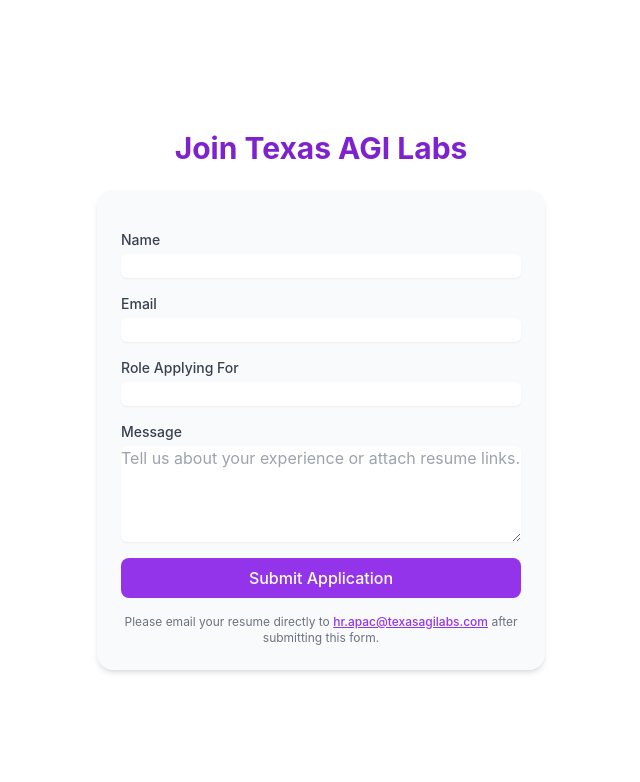
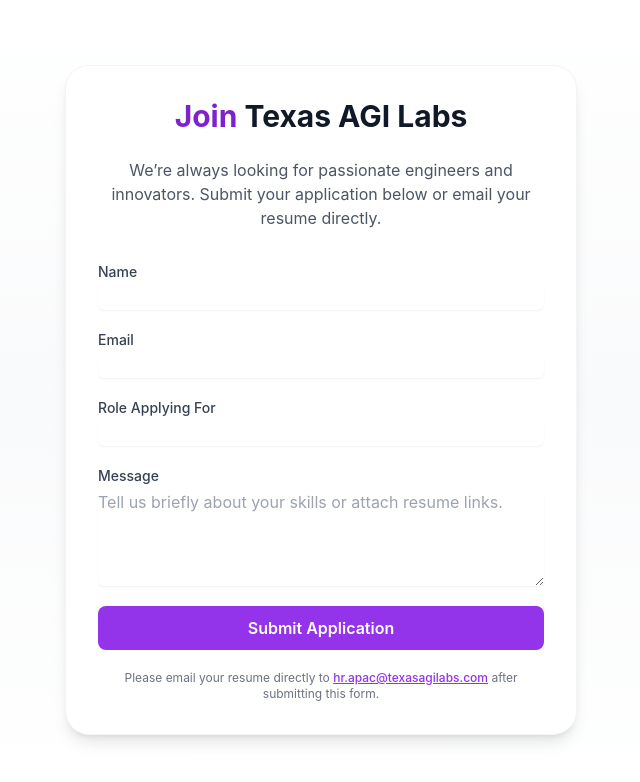
Before and after one commit to saravanan08071979/texasagilabs-site, a Next.js app: page /careers in a window 1280 px wide. Shown: the top 782 px of the page, without its empty margins (319-959 px from the left). Built offline with nearby package versions, Linux system fonts and the light colour scheme.

Commit message:
reverted the older changes

```diff
--- a/pages/careers.jsx
+++ b/pages/careers.jsx
@@ -5,27 +5,34 @@
 
   if (submitted) {
     return (
-      <div className="flex flex-col items-center justify-center min-h-screen text-center">
-        <h1 className="text-3xl font-bold text-purple-600">Thank You!</h1>
-        <p className="text-gray-700 mt-3">
-          Your application has been submitted successfully. Our HR team will contact you soon.
+      <div className="flex flex-col items-center justify-center min-h-screen bg-white text-center px-6">
+        <h1 className="text-4xl font-extrabold text-purple-700 mb-3">
+          Thank You!
+        </h1>
+        <p className="text-gray-700 text-lg">
+          Your application has been submitted successfully. Our HR team will get in touch soon.
         </p>
       </div>
     );
   }
 
   return (
-    <div className="flex flex-col items-center justify-center min-h-screen bg-white px-4">
-      <div className="max-w-md w-full">
+    <div className="flex flex-col items-center justify-center min-h-screen bg-gradient-to-b from-white via-gray-50 to-white px-4 py-10">
+      <div className="max-w-lg w-full bg-white rounded-3xl shadow-lg p-8 border border-gray-100">
         <h1 className="text-3xl font-bold text-center mb-6 text-purple-700">
-          Join Texas AGI Labs
+          Join <span className="text-gray-900">Texas AGI Labs</span>
         </h1>
+
+        <p className="text-center text-gray-600 mb-8">
+          We’re always looking for passionate engineers and innovators.
+          Submit your application below or email your resume directly.
+        </p>
 
         <form
           action="https://api.web3forms.com/submit"
           method="POST"
           onSubmit={() => setSubmitted(true)}
-          className="space-y-4 bg-gray-50 p-6 rounded-2xl shadow-md"
+          className="space-y-5"
         >
           {/* Web3Forms Access Key */}
           <input
@@ -35,11 +42,7 @@
           />
 
           {/* HR Email for notification */}
-          <input
-            type="hidden"
-            name="to"
-            value="hr.apac@texasagilabs.com"
-          />
+          <input type="hidden" name="to" value="hr.apac@texasagilabs.com" />
 
           <div>
             <label className="block text-sm font-medium text-gray-700">Name</label>
@@ -47,7 +50,7 @@
               type="text"
               name="name"
               required
-              className="mt-1 block w-full border-gray-300 rounded-md shadow-sm focus:ring-purple-500 focus:border-purple-500"
+              className="mt-1 block w-full rounded-md border-gray-300 shadow-sm focus:ring-purple-500 focus:border-purple-500"
             />
           </div>
 
@@ -57,7 +60,7 @@
               type="email"
               name="email"
               required
-              className="mt-1 block w-full border-gray-300 rounded-md shadow-sm focus:ring-purple-500 focus:border-purple-500"
+              className="mt-1 block w-full rounded-md border-gray-300 shadow-sm focus:ring-purple-500 focus:border-purple-500"
             />
           </div>
 
@@ -67,7 +70,7 @@
               type="text"
               name="role"
               required
-              className="mt-1 block w-full border-gray-300 rounded-md shadow-sm focus:ring-purple-500 focus:border-purple-500"
+              className="mt-1 block w-full rounded-md border-gray-300 shadow-sm focus:ring-purple-500 focus:border-purple-500"
             />
           </div>
 
@@ -76,19 +79,19 @@
             <textarea
               name="message"
               rows="4"
-              placeholder="Tell us about your experience or attach resume links."
-              className="mt-1 block w-full border-gray-300 rounded-md shadow-sm focus:ring-purple-500 focus:border-purple-500"
+              placeholder="Tell us briefly about your skills or attach resume links."
+              className="mt-1 block w-full rounded-md border-gray-300 shadow-sm focus:ring-purple-500 focus:border-purple-500"
             />
           </div>
 
           <button
             type="submit"
-            className="w-full bg-purple-600 hover:bg-purple-700 text-white font-medium py-2 px-4 rounded-lg"
+            className="w-full bg-purple-600 hover:bg-purple-700 text-white font-semibold py-2.5 px-4 rounded-lg transition-colors duration-200"
           >
             Submit Application
           </button>
 
-          <p className="text-xs text-gray-500 text-center mt-2">
+          <p className="text-xs text-center text-gray-500 mt-2">
             Please email your resume directly to{" "}
             <a
               href="mailto:hr.apac@texasagilabs.com"
```
